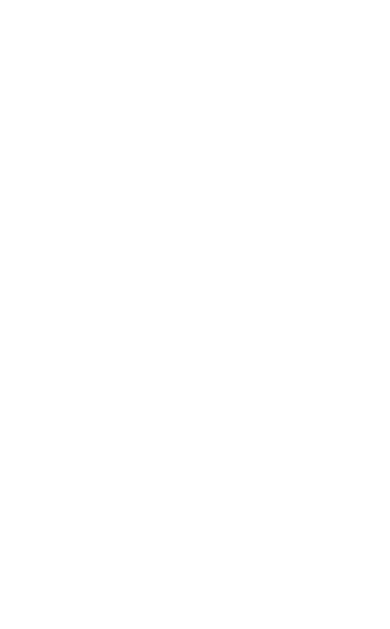
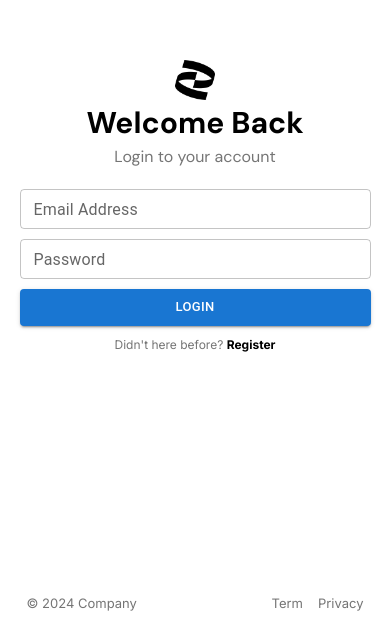
Before and after one commit to JeralSandeeptha/Irusri-Coding-Assignment, a React (Vite) app: page / in a window 390 px wide. Shown: the part 215-844 px from the top of the page. Built offline with nearby package versions, Linux system fonts and the light colour scheme; a web font is replaced by a local one.

Commit message:
Add Login page and responsive it

```diff
--- a/src/pages/login-page/LoginPage.scss
+++ b/src/pages/login-page/LoginPage.scss
@@ -0,0 +1,245 @@
+@import "../../styles/all";
+
+.login {
+  min-height: 100vh;
+  width: 100%;
+  display: grid;
+  grid-template-columns: repeat(2, 1fr);
+  overflow-x: hidden;
+
+  @media screen and (max-width: $mobile-portrait) {
+    grid-template-columns: 1fr;
+  }
+
+  .login-left {
+    padding: 0 5%;
+
+    @media screen and (max-width: $mobile-portrait) {
+        order: 2;
+    }
+
+    @media screen and (max-width: $mobile-portrait) {
+        padding: 10% 5%;;
+    }
+
+    .login-content {
+      max-width: 400px;
+      margin: 0 auto;
+      display: flex;
+      flex-direction: column;
+      min-height: 100%;
+      justify-content: center;
+
+      .logo-content {
+        width: 100%;
+        display: flex;
+        align-items: center;
+        justify-content: center;
+
+        .logo {
+          width: 40px;
+        }
+      }
+
+      .header-section {
+        .header {
+          text-align: center;
+          font-size: 30px;
+          color: $black;
+          font-family: $primary-font;
+          font-weight: bold;
+        }
+
+        .subheader {
+          text-align: center;
+          font-family: $primary-font;
+          color: $gray;
+          margin-bottom: 20px;
+        }
+      }
+
+      .form {
+        .questionText {
+          text-align: center;
+          margin-top: 10px;
+          color: $gray;
+          font-family: $third-font;
+          font-size: 12px;
+
+          span {
+            color: $black;
+            font-weight: bold;
+          }
+        }
+
+        .control-button {
+          width: 100%;
+          padding: 2%;
+        }
+
+        .error-text {
+          color: red;
+        }
+
+        .instruction-text {
+          margin-bottom: 10px;
+          color: $gray;
+          font-family: $third-font;
+          font-size: 12px;
+        }
+
+        .text-field {
+          width: 100%;
+          margin-bottom: 10px;
+
+          &::placeholder {
+            font-family: $primary-font;
+          }
+        }
+      }
+    }
+
+    .left-footer {
+      width: 50%;
+      display: flex;
+      align-items: center;
+      padding: 1% 2%;
+      position: fixed;
+      bottom: 0;
+      left: 0;
+      justify-content: space-between;
+
+      @media screen and (max-width: $mobile-portrait) {
+        width: 100%;
+        position: static;
+      }
+
+      .left {
+        .link {
+          color: $gray;
+          font-family: $third-font;
+
+          @media screen and (max-width: $tablet) {
+            font-size: 13px;
+          }
+        }
+      }
+
+      .right {
+        display: flex;
+        align-items: center;
+        justify-content: space-between;
+        gap: 15px;
+
+        .link {
+          color: $gray;
+          font-family: $third-font;
+
+          @media screen and (max-width: $tablet) {
+            font-size: 13px;
+          }
+        }
+      }
+    }
+  }
+
+  .login-right {
+    position: relative;
+    min-height: 100vh;
+    width: 100%;
+    // background-image: url("https://img.freepik.com/premium-photo/pastel-tone-purple-pink-blue-gradient-defocused-abstract-photo-smooth-lines-pantone-color-background_49683-4613.jpg");
+    // background-image: url("https://img.freepik.com/free-photo/vivid-blurred-colorful-background_58702-2654.jpg?t=st=1732790986~exp=1732794586~hmac=44582ef0566fb235146fa370cf4087a82044eee082855a708d40d9336a7b2ae6&w=996");
+    background-image: url('https://img.freepik.com/free-photo/abstract-gradient-neon-lights_23-2149279137.jpg?t=st=1732828751~exp=1732832351~hmac=c51887adc9b926d57fa967601ef553ee2fe61a62380e7f927d4eaf14233b3a44&w=360');
+    background-repeat: no-repeat;
+    background-size: cover;
+    background-position: center;
+    display: flex;
+    flex-direction: column;
+    align-items: flex-start;
+    justify-content: center;
+    padding: 0 15%;
+    gap: 30px;
+
+    @media screen and (max-width: $mobile-portrait) {
+        min-height: 50vh;
+        padding: 10% 15%;
+    }
+
+    @media screen and (max-width: $mobile) {
+      display: none;
+    }
+
+    .logo-container {
+      background-color: $white;
+      border-radius: 100%;
+      width: 60px;
+      height: 60px;
+      display: flex;
+      align-items: center;
+      justify-content: center;
+
+      .logo-img {
+        height: 40px;
+        width: 40px;
+      }
+    }
+
+    .right-header {
+      color: $white;
+      font-size: 3.5vw;
+      font-weight: bold;
+      line-height: 50px;
+      font-family: $primary-font;
+
+      @media screen and (max-width: $mobile-portrait) {
+        font-size: 7vw;
+      }
+    }
+
+    .right-para {
+      color: $gray;
+      font-family: $third-font;
+
+      @media screen and (max-width: $tablet) {
+        font-size: 13px;
+      }
+    }
+
+    .curlyarrow {
+      position: absolute;
+      left: -50px;
+      bottom: 80px;
+      width: 200px;
+
+      @media screen and (max-width: $tablet) {
+        font-size: 13px;
+      }
+
+      @media screen and (max-width: $mobile-portrait) {
+        display: none;
+      }
+    }
+
+    .right-users {
+      margin-top: -20px;
+      display: flex;
+      align-items: center;
+      justify-content: flex-start;
+      gap: 25px;
+
+      @media screen and (max-width: $mobile) {
+        flex-direction: column;
+        align-items: flex-start;
+      }
+
+      .users-text {
+        color: $gray;
+        font-family: $third-font;
+
+        @media screen and (max-width: $tablet) {
+          font-size: 13px;
+        }
+      }
+    }
+  }
+}
--- a/src/pages/login-page/LoginPage.tsx
+++ b/src/pages/login-page/LoginPage.tsx
@@ -1,11 +1,86 @@
-import React from 'react';
 import './LoginPage.scss';
 import { LoginPageProps } from '../../types/pages';
+import { getCurrentYear } from '../../utils/getCurrentYear';
+import { Link } from 'react-router-dom';
+import { Avatar, AvatarGroup, Button, TextField } from '@mui/material';
+import cartLogo from '../../assets/svgs/approved.png';
+import curlyarrow from '../../assets/svgs/curl-arrow.png';
+import logo from '../../assets/icons/pfizer.png';
 
 const LoginPage = (props: LoginPageProps) => {
 
   return (
-    <div>
+
+    <div className='login'>
+
+      <div className="login-left">
+
+        <div className="login-content">
+
+          <div className="logo-content">
+            <img src={logo} alt="logo" className="logo" />
+          </div>
+
+          <div className="header-section">
+            <h1 className="header">Welcome Back</h1>
+            <h1 className="subheader">Login to your account</h1>
+          </div>
+
+          <div className="form">
+            <TextField
+              label="Email Address"
+              id="outlined-size-small"
+              defaultValue=""
+              size="small"
+              className="text-field"
+            />
+            <TextField
+              label="Password"
+              id="outlined-size-small"
+              defaultValue=""
+              size="small"
+              className="text-field"
+            />
+            <Button variant="contained" size="small" className='control-button'>Login</Button>
+            <h6 className="questionText">Didn't here before? <span><Link to='/register'>Register</Link></span></h6>
+          </div>
+
+        </div>
+
+        <div className="left-footer">
+          <div className="left">
+            <h5 className="link">© { getCurrentYear() } Company</h5>
+          </div>
+          <div className="right">
+            <h5 className="link">Term</h5>
+            <h5 className="link">Privacy</h5>
+          </div>
+        </div>
+
+      </div>
+
+      <div className="login-right">
+
+        <img src={curlyarrow} alt="curlyarrow" className="curlyarrow" />
+
+        <div className="logo-container">
+          <img src={cartLogo} alt="logo-img" className="logo-img" />
+        </div>
+        <h2 className="right-header">Purchase thousands of products</h2>
+        <h5 className="right-para">Join our platform to purchase thousands of highly valuable products in minutes.</h5>
+        <div className="right-users">
+          <AvatarGroup max={4}>
+            <Avatar alt="Remy Sharp" src="https://plus.unsplash.com/premium_photo-1689606093808-3cb4393248d2?q=80&w=1887&auto=format&fit=crop&ixlib=rb-4.0.3&ixid=M3wxMjA3fDB8MHxwaG90by1wYWdlfHx8fGVufDB8fHx8fA%3D%3D" />
+            <Avatar alt="Travis Howard" src="https://images.unsplash.com/photo-1685903772095-f07172808761?q=80&w=1887&auto=format&fit=crop&ixlib=rb-4.0.3&ixid=M3wxMjA3fDB8MHxwaG90by1wYWdlfHx8fGVufDB8fHx8fA%3D%3D" />
+            <Avatar alt="Cindy Baker" src="https://images.unsplash.com/photo-1494790108377-be9c29b29330?q=80&w=1887&auto=format&fit=crop&ixlib=rb-4.0.3&ixid=M3wxMjA3fDB8MHxwaG90by1wYWdlfHx8fGVufDB8fHx8fA%3D%3D" />
+            <Avatar alt="Trevor Henderson" src="https://images.unsplash.com/photo-1640960543409-dbe56ccc30e2?q=80&w=1780&auto=format&fit=crop&ixlib=rb-4.0.3&ixid=M3wxMjA3fDB8MHxwaG90by1wYWdlfHx8fGVufDB8fHx8fA%3D%3D" />
+            <Avatar alt="Agnes Walker" src="https://images.unsplash.com/photo-1599110364868-364162848518?q=80&w=1887&auto=format&fit=crop&ixlib=rb-4.0.3&ixid=M3wxMjA3fDB8MHxwaG90by1wYWdlfHx8fGVufDB8fHx8fA%3D%3D" />
+          </AvatarGroup>
+          <h5 className="users-text">
+            Join 60,000+ users
+          </h5>
+        </div>
+      </div>
 
     </div>
   );
--- a/src/pages/register-page/RegisterPage.scss
+++ b/src/pages/register-page/RegisterPage.scss
@@ -1,6 +1,6 @@
 @import "../../styles/all";
 
-.login {
+.register {
   min-height: 100vh;
   width: 100%;
   display: grid;
@@ -11,7 +11,7 @@
     grid-template-columns: 1fr;
   }
 
-  .login-left {
+  .register-left {
     padding: 0 5%;
 
     @media screen and (max-width: $mobile-portrait) {
@@ -22,7 +22,7 @@
         padding: 10% 5%;;
     }
 
-    .login-content {
+    .register-content {
       max-width: 400px;
       margin: 0 auto;
       display: flex;
@@ -143,7 +143,7 @@
     }
   }
 
-  .login-right {
+  .register-right {
     position: relative;
     min-height: 100vh;
     width: 100%;
--- a/src/pages/register-page/RegisterPage.tsx
+++ b/src/pages/register-page/RegisterPage.tsx
@@ -11,11 +11,11 @@
 
   return (
 
-    <div className='login'>
+    <div className='register'>
 
-      <div className="login-left">
+      <div className="register-left">
 
-        <div className="login-content">
+        <div className="register-content">
 
           <div className="logo-content">
             <img src={logo} alt="logo" className="logo" />
@@ -74,7 +74,7 @@
 
       </div>
 
-      <div className="login-right">
+      <div className="register-right">
 
         <img src={curlyarrow} alt="curlyarrow" className="curlyarrow" />
 
```
